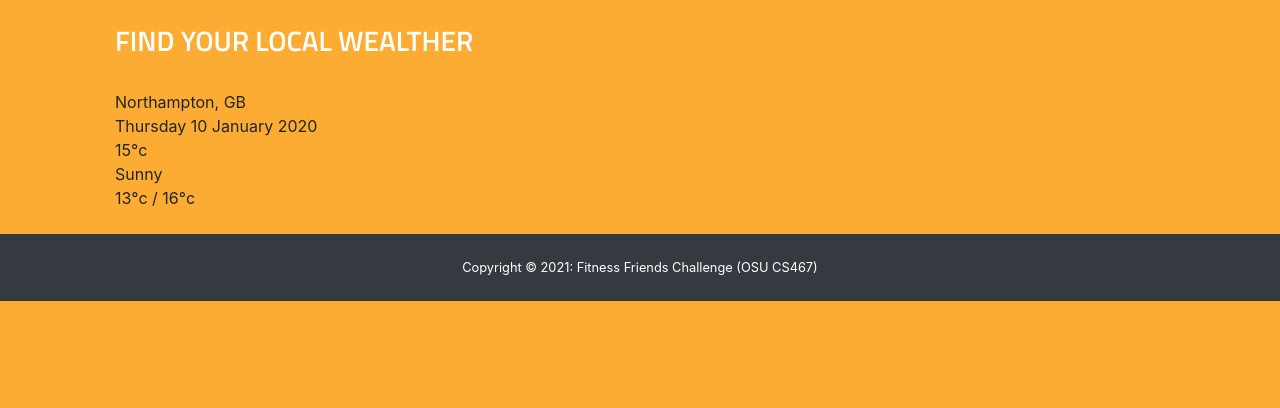
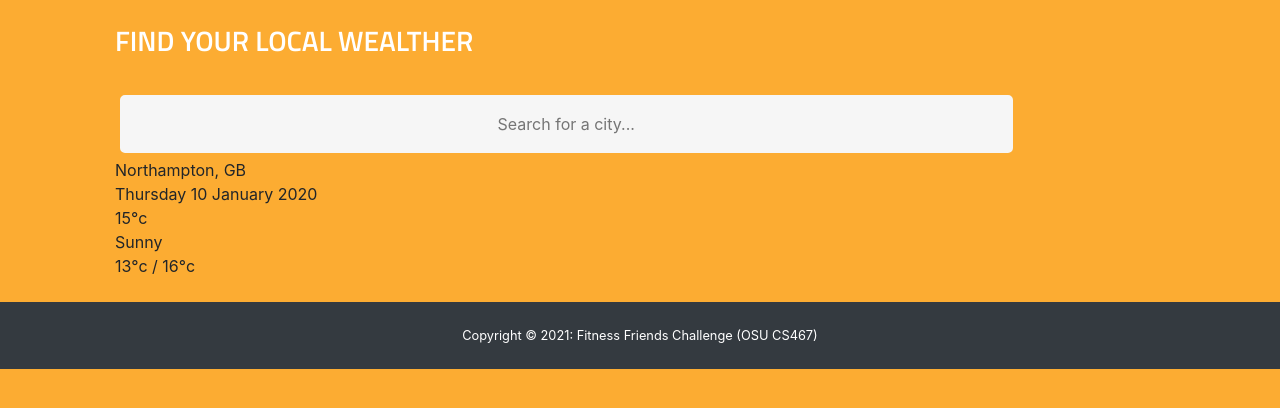
Before and after one commit to Zuhairahmed/CS467_Crowd-sourced-Fitness-Challenge-App, a Flask app: page /weather in a window 1280 px wide. Shown: the part 66-474 px from the top of the page. Run offline with Flask 2, Linux system fonts and the light colour scheme; parts of the project's set-up code (start-up, migrations or seed data) failed here and were passed over; some libraries are stand-ins or nearby versions.

Commit message:
Update weather.html

```diff
--- a/fitness_friends_challenge/templates/weather.html
+++ b/fitness_friends_challenge/templates/weather.html
@@ -10,6 +10,10 @@
         <h3>Find your local wealther</h3>
         <br>
 
+        <header>
+            <input type="text" autocomplete="off" class="search-box" placeholder="Search for a city..." />
+        </header>
+        <main>
             <section class="location">
                 <div class="city">Northampton, GB</div>
                 <div class="date">Thursday 10 January 2020</div>
```
Lines whose indentation alone changed are shown as unchanged.
